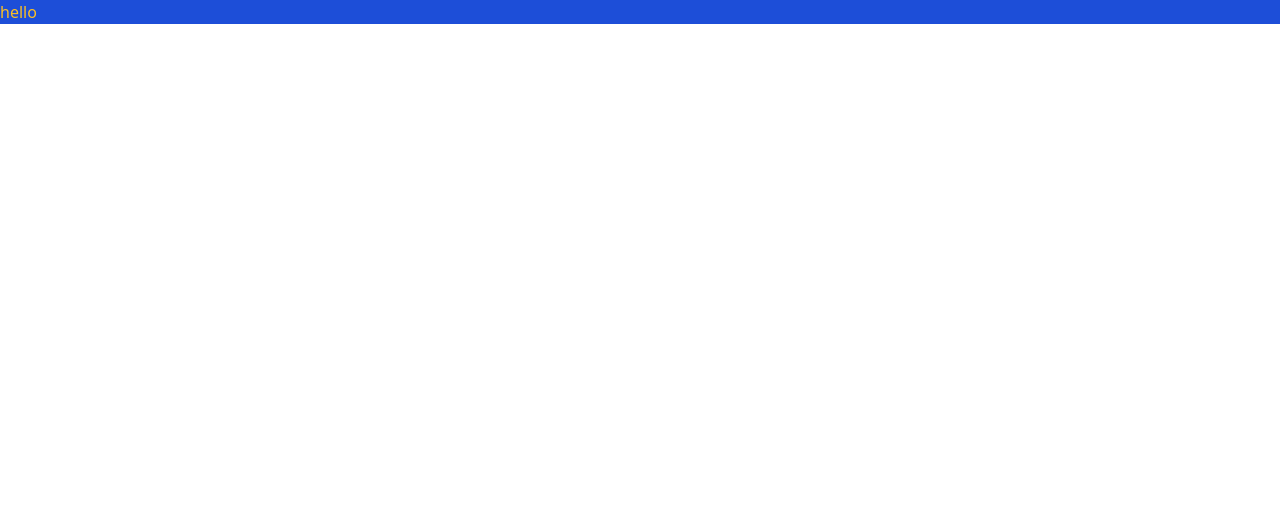
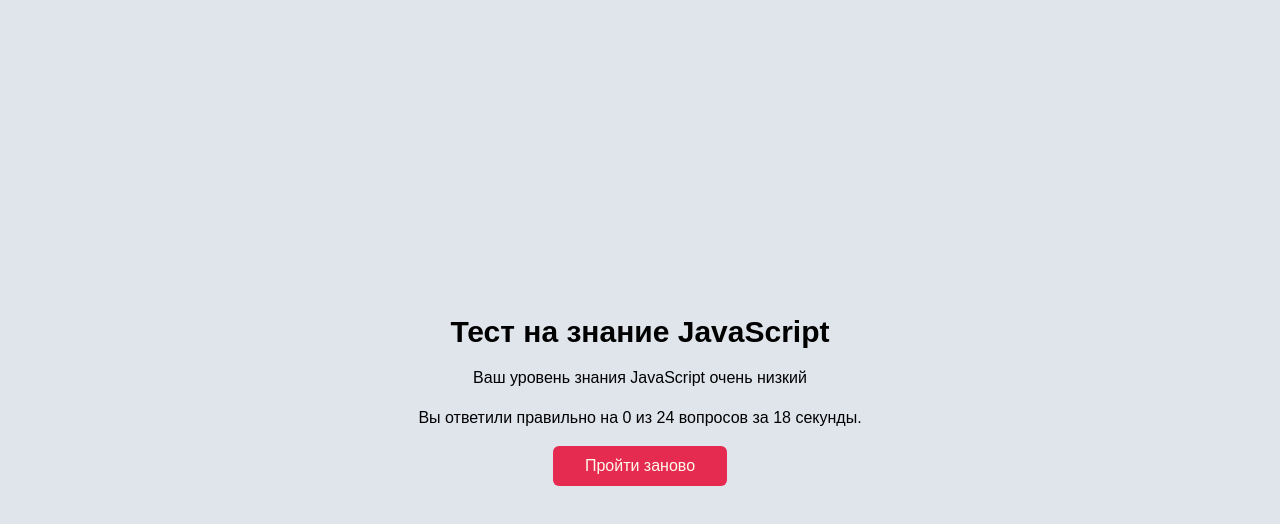
Before and after one commit to Sicilianii/test-for-MADSOFT, a React (Vite) app: page /end in a window 1280 px wide. Shown: the top 524 px of the page. Built offline with nearby package versions, Linux system fonts and the light colour scheme.

Commit message:
layout start end pages
layout start end pages

```diff
--- a/package.json
+++ b/package.json
@@ -11,7 +11,8 @@
   },
   "dependencies": {
     "react": "^18.3.1",
-    "react-dom": "^18.3.1"
+    "react-dom": "^18.3.1",
+    "react-router-dom": "^6.23.1"
   },
   "devDependencies": {
     "@types/react": "^18.3.3",
--- /dev/null
+++ b/src/app/layouts/root.layout.tsx
@@ -0,0 +1,11 @@
+import {ReactNode} from 'react';
+
+function RootLayout({children}: {children: ReactNode}) {
+    return (
+        <div className={'bg-[#E0E5EC] w-full h-full absolute transform translate-x-[-50%] translate-y-[-50%] justify-center items-center left-1/2 top-1/2 flex'}>
+            {children}
+        </div>
+    );
+}
+
+export default RootLayout;
--- /dev/null
+++ b/src/app/router/Root.router.tsx
@@ -0,0 +1,27 @@
+import {createBrowserRouter, RouterProvider} from "react-router-dom";
+import RootPage from "../../pages/Root.page.tsx";
+import StartTestPage from "../../pages/StartTest.page.tsx";
+import EndTestPage from "../../pages/EndTest.page.tsx";
+
+const router = createBrowserRouter([
+    {
+        path: "/",
+        element: <RootPage />,
+    },
+    {
+        path: "login",
+        element: <div>About</div>,
+    },
+    {
+        path: "start",
+        element: <StartTestPage />,
+    },
+    {
+        path: "end",
+        element: <EndTestPage />,
+    },
+]);
+
+export default function RootRouter() {
+    return <RouterProvider router={router} />
+}
--- a/src/index.css
+++ b/src/index.css
@@ -1,3 +1,6 @@
 @tailwind base;
 @tailwind components;
 @tailwind utilities;
+* {
+    font-family: "Calibri Light", sans-serif;
+}
--- a/src/main.tsx
+++ b/src/main.tsx
@@ -1,10 +1,13 @@
 import React from 'react'
 import ReactDOM from 'react-dom/client'
 import './index.css'
-import RootPage from "./pages/Root.page.tsx";
+import RootLayout from "./app/layouts/root.layout.tsx";
+import RootRouter from "./app/router/Root.router.tsx";
 
 ReactDOM.createRoot(document.getElementById('root')!).render(
   <React.StrictMode>
-    <RootPage />
+      <RootLayout>
+          <RootRouter />
+      </RootLayout>
   </React.StrictMode>,
 )
--- /dev/null
+++ b/src/pages/EndTest.page.tsx
@@ -0,0 +1,15 @@
+
+import {Link} from "react-router-dom";
+
+function EndTestPage() {
+    return (
+        <div className="flex flex-col items-center justify-center gap-4">
+            <h1 className={'text-3xl font-bold'}>Тест на знание JavaScript</h1>
+            <p>Ваш уровень знания JavaScript очень низкий</p>
+            <span>Вы ответили правильно на 0 из 24 вопросов за 18 секунды.</span>
+            <Link to={"/start"} className={'bg-[#E52B50] py-2 px-8 rounded-md text-amber-50'}>Пройти заново</Link>
+        </div>
+    );
+}
+
+export default EndTestPage;
--- /dev/null
+++ b/src/pages/ListTest.page.tsx
@@ -0,0 +1,15 @@
+import {Link} from "react-router-dom";
+
+
+function ListTestPage() {
+    return (
+        <div className="flex flex-col items-center justify-center gap-4">
+            <h1 className={'text-3xl font-bold'}>Тестирование</h1>
+            <p>Ваш уровень знания JavaScript очень низкий</p>
+            <span>Вы ответили правильно на 0 из 24 вопросов за 18 секунды.</span>
+            <Link to={"/start"} className={'bg-[#E52B50] py-2 px-8 rounded-md text-amber-50'}>Пройти заново</Link>
+        </div>
+    );
+}
+
+export default ListTestPage;
--- /dev/null
+++ b/src/pages/StartTest.page.tsx
@@ -0,0 +1,14 @@
+import { Link } from 'react-router-dom';
+
+function StartTestPage() {
+    return (
+        <div className="flex flex-col items-center justify-center gap-4">
+            <h1 className={'text-3xl font-bold'}>Тест на знание JavaScript</h1>
+            <p>На выполнение теста отводится 20 минут.</p>
+            <span>Ответьте на 24 вопроса и узнайте ваш уровень знания JavaScript.</span>
+            <Link to={"/end"} className={'bg-[#E52B50] py-2 px-8 rounded-md text-amber-50'}>Начать</Link>
+        </div>
+    );
+}
+
+export default StartTestPage;
```
Also changed, not shown: 1 other file (tests, documents, lock files or other folders).
